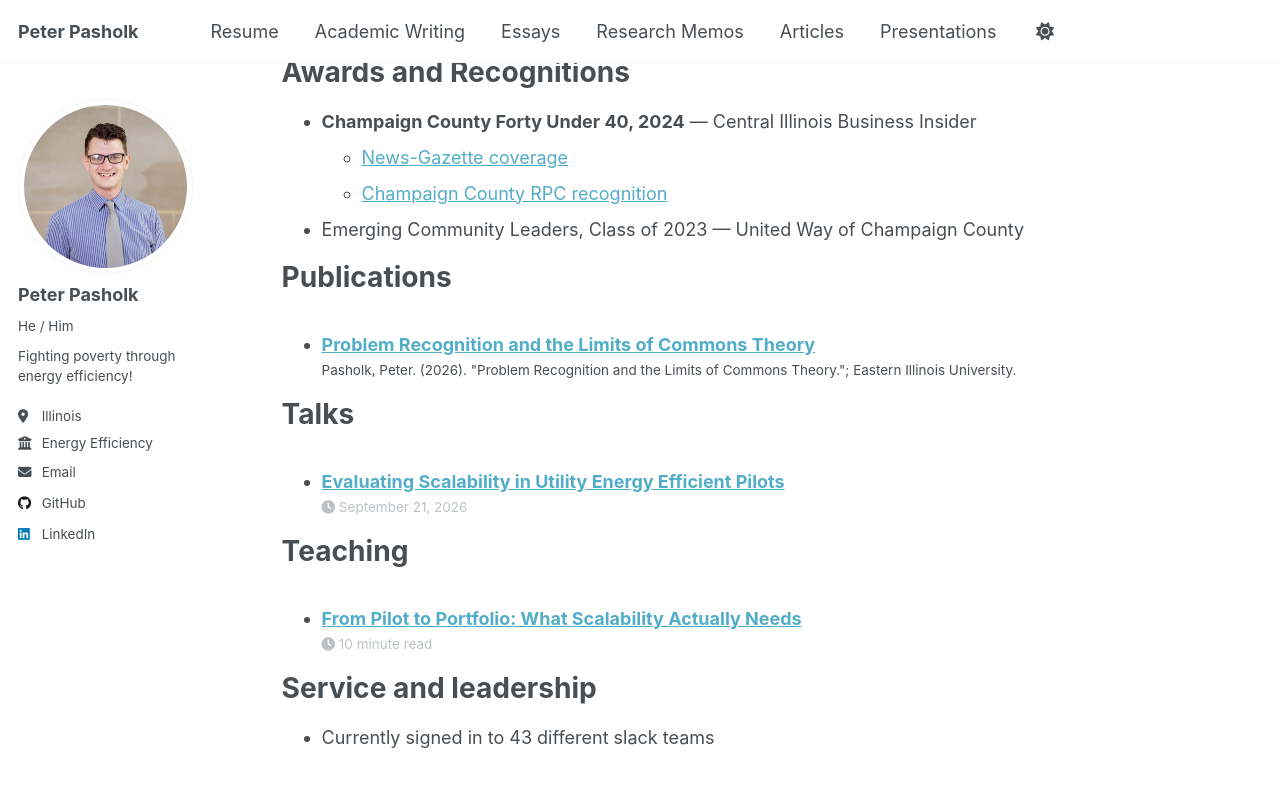
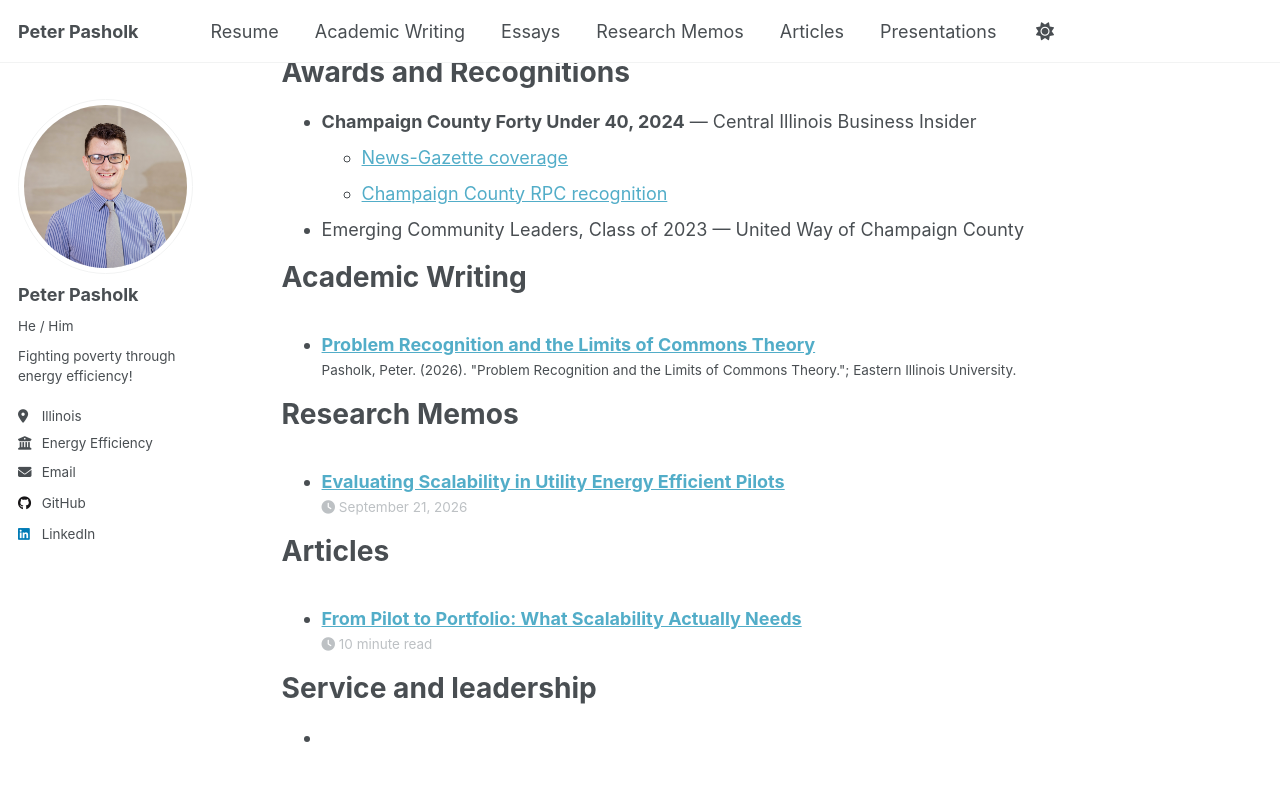
Before and after one commit to ppasholk/ppasholk.github.io, a Jekyll site: the page built from _pages/cv.md, in a window 1280 px wide and 900 px high, scrolled down 2872 px. Shown: the top 787 px of the window. Built offline with Jekyll 4.4.1, drawn with Linux system fonts in a browser that asks for light colours; a script that is not in the unit is left out.

Commit message:
Update CV sections and headings

```diff
--- a/_pages/cv.md
+++ b/_pages/cv.md
@@ -93,19 +93,19 @@ Awards and Recognitions
   * [Champaign County RPC recognition](https://www.facebook.com/ChampaignCountyRPC/posts/for-the-second-year-in-a-row-the-rpc-is-represented-in-central-illinois-business/949727057182173/)
 * Emerging Community Leaders, Class of 2023 — United Way of Champaign County
 
-Publications
+Academic Writing
 ======
   <ul>{% for post in site.publications reversed %}
     {% include archive-single-cv.html %}
   {% endfor %}</ul>
 
-Talks
+Research Memos
 ======
   <ul>{% for post in site.talks reversed %}
     {% include archive-single-talk-cv.html  %}
   {% endfor %}</ul>
 
-Teaching
+Articles
 ======
   <ul>{% for post in site.teaching reversed %}
     {% include archive-single-cv.html %}
@@ -113,4 +113,4 @@ Teaching
 
 Service and leadership
 ======
-* Currently signed in to 43 different slack teams
+*
```
